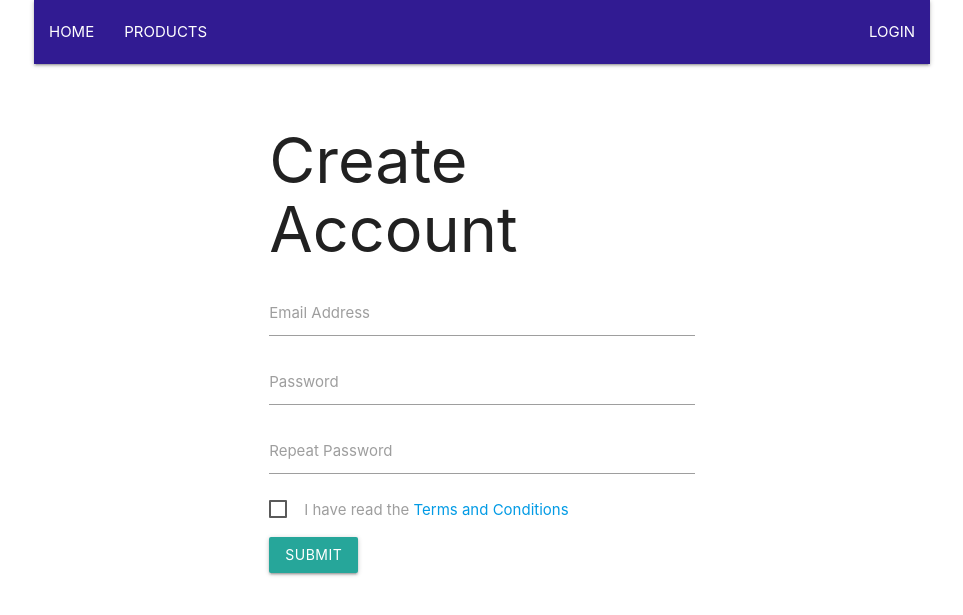
After one commit to taytay1357/security-module, a Flask app: page /user/create in a window 1280 px wide. The commit adds this page. Shown: the top 615 px of the page, without its empty margins (158-1121 px from the left). Run offline with Flask 2, Linux system fonts and the light colour scheme; some libraries are stand-ins or nearby versions.

Commit message:
New user func updated

```diff
--- a/app/meta.py
+++ b/app/meta.py
@@ -21,7 +21,7 @@ UPLOAD_FOLDER = 'uploads'
 app = flask.Flask(__name__)
 
 app.config.update(
-    SECRET_KET="secr3t!",
+    SECRET_KEY="secr3t!",
     SESSION_COOKIE_SAMESITE='Strict',
     UPLOAD_FOLDER=UPLOAD_FOLDER
 )
@@ -46,14 +46,20 @@ def query_db(query, args=(), one=False):
     cur.close()
     return (rv[0] if rv else None) if one else rv
 
+def write_db(query, args=()):
+    """
+    Helper Method for Write
+    """
+    db = get_db()
+    db.execute(query, args)
+    db.commit()
+
+
 @app.teardown_appcontext
 def close_connection(exception):
     db = getattr(g, '_database', None)
     if db is not None:
         db.close()
-
-
-
 
 def init_db():
     with app.app_context():
--- a/app/templates/base.html
+++ b/app/templates/base.html
@@ -42,19 +42,20 @@
 	  <li><a href="{{ url_for('index') }}">Home</a></li>
 	  <li><a href="{{ url_for('products') }}">Products</a></li>
 	</ul>
-{#	<ul id="nav-mobile" class="right hide-on-med-and-down">
+	<ul id="nav-mobile" class="right hide-on-med-and-down">
+	  <!-- Show Basket if here is one -->
 	  {% if session["basket"] %}
 	  <li><a href="{{ url_for('basket')}}">Basket</a></li>
 	  {% endif %}
+	  <!-- Show Login or Other depending on session -->
 	  {% if session["user"] %}
 	  <li><a href="{{ url_for('settings', userId=session['user']) }}">Settings</a></li>
 	  <li><a href="{{ url_for('logout') }}">Logout</a></li>
 	  {% else %}
-	  <li><a href="{{ url_for('login', prev=request.endpoint)}}">Login</a></li>
+	  <li><a href="{{ url_for('login')}}">Login</a></li>
 	  {% endif %}
-	  <li><a href="{{ url_for('about') }}">About</a></li>
 	</ul>
-#}
+
       </div>
       {% block navTabs %}
 
--- /dev/null
+++ b/app/templates/create_account.html
@@ -0,0 +1,38 @@
+{% extends "base.html" %}
+
+
+{% block content %}
+<div class="row">
+  <div class="col s6 offset-s3">
+    <h1>Create Account</h1>
+    <form method="POST">
+      <div class="input-field">
+	<input id="email" name="email" type="email" value="{{email}}"/>
+	<label for="email">Email Address<label>
+      </div>
+      <div class="input-field">
+	<input id="password" name="password" type="password"/>
+	<label for="password">Password<label>
+      </div>
+      <div class="input-field">
+	<input id="password2" name="password2" type="password"/>
+	<label for="password2">Repeat Password<label>
+      </div>
+
+      <!-- Tribute to the wonderful Aula -->
+
+      <p>
+      <label>
+	<input id="terms" name="terms" type="checkbox"/><span>I have read the <a href="terms.html">Terms and Conditions</a></span>
+      </label>
+      </p>
+
+
+      <button class="waves-effect waves-light btn">Submit</button>
+
+    </form>
+  </div>
+</div>
+
+
+{% endblock content %}
--- a/app/views.py
+++ b/app/views.py
@@ -63,6 +63,95 @@ def products():
                                      books = books)
 
 
+@app.route("/user/login", methods=["GET", "POST"])
+def login():
+    """
+    Login Page
+    """
+
+    if flask.request.method == "POST":
+        #Get data
+        user = flask.request.form.get("email")
+        password = flask.request.form.get("password")
+        app.logger.info("Attempt to login as %s:%s", user, password)
+
+        theQry = "Select * FROM User WHERE email = '{0}'".format(user)
+
+        userQry =  query_db(theQry, one=True)
+
+        if userQry is None:
+            flask.flash("No Such User")
+        else:
+            app.logger.info("User is Ok")
+            if userQry["password"] == password:
+                app.logger.info("Login as %s Success", userQry["email"])
+                flask.session["user"] = userQry["id"]
+                flask.flash("Login Successful")
+                return (flask.redirect(flask.url_for("index")))
+            else:
+                flask.flash("Password is Incorrect")
+
+    return flask.render_template("login.html")
+
+@app.route("/user/create", methods=["GET","POST"])
+def create():
+    """ Create a new account,
+    we will redirect to a homepage here
+    """
+
+    if flask.request.method == "GET":
+        return flask.render_template("create_account.html")
+
+    #Get the form data
+    email = flask.request.form.get("email")
+    password = flask.request.form.get("password")
+
+    #Sanity check do we have a name, email and password
+    if not email or not password:
+        flask.flash("Not all info supplied")
+        return flask.render_template("create_account.html",
+                                     email = email)
+
+
+    #Otherwise we can add the user
+    theQry = "Select * FROM User WHERE email = '{0}'".format(email)
+    userQry =  query_db(theQry, one=True)
+
+    if userQry:
+        flask.flash("A User with that Email Exists")
+        return flask.render_template("create_account.html",
+                                     name = name,
+                                     email = email)
+
+    else:
+        #Crate the user
+        app.logger.info("Create New User")
+        theQry = f"INSERT INTO user (id, email, password) VALUES (NULL, '{email}', '{password}')"
+
+        userQry = write_db(theQry)
+
+        flask.flash("Account Created, you can now Login")
+        return flask.redirect(flask.url_for("login"))
+
+
+@app.route("/user/settings")
+def settings():
+    """
+    User Setings,  you may want o implemenet a password change etc"
+    """
+    return "NOT IMPLEMENETED"
+
+
+@app.route("/logout")
+def logout():
+    """
+    Login Page
+    """
+    flask.session.clear()
+    return flask.redirect(flask.url_for("index"))
+
+
+
 
 @app.route('/uploads/<name>')
 def serve_image(name):
```
Also changed, not shown: app/templates/login.html (added, +27 -0 lines).
